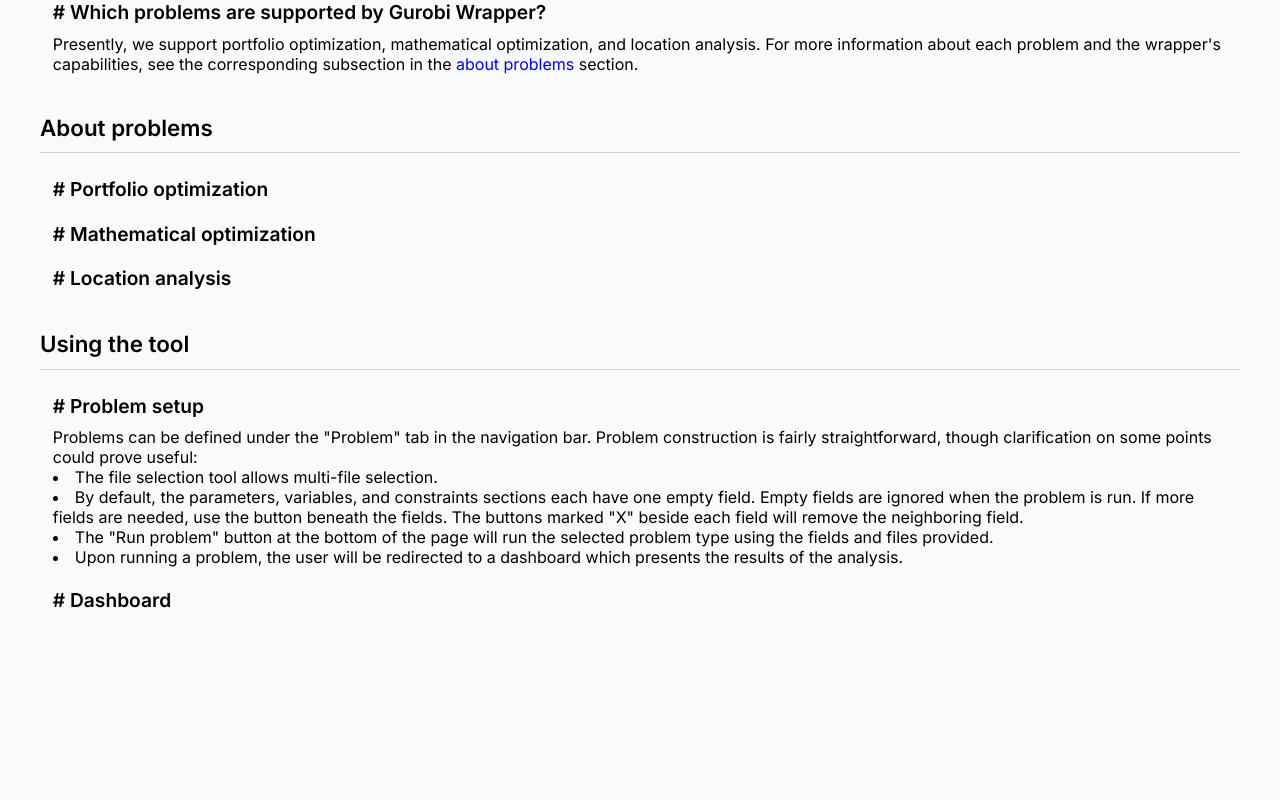
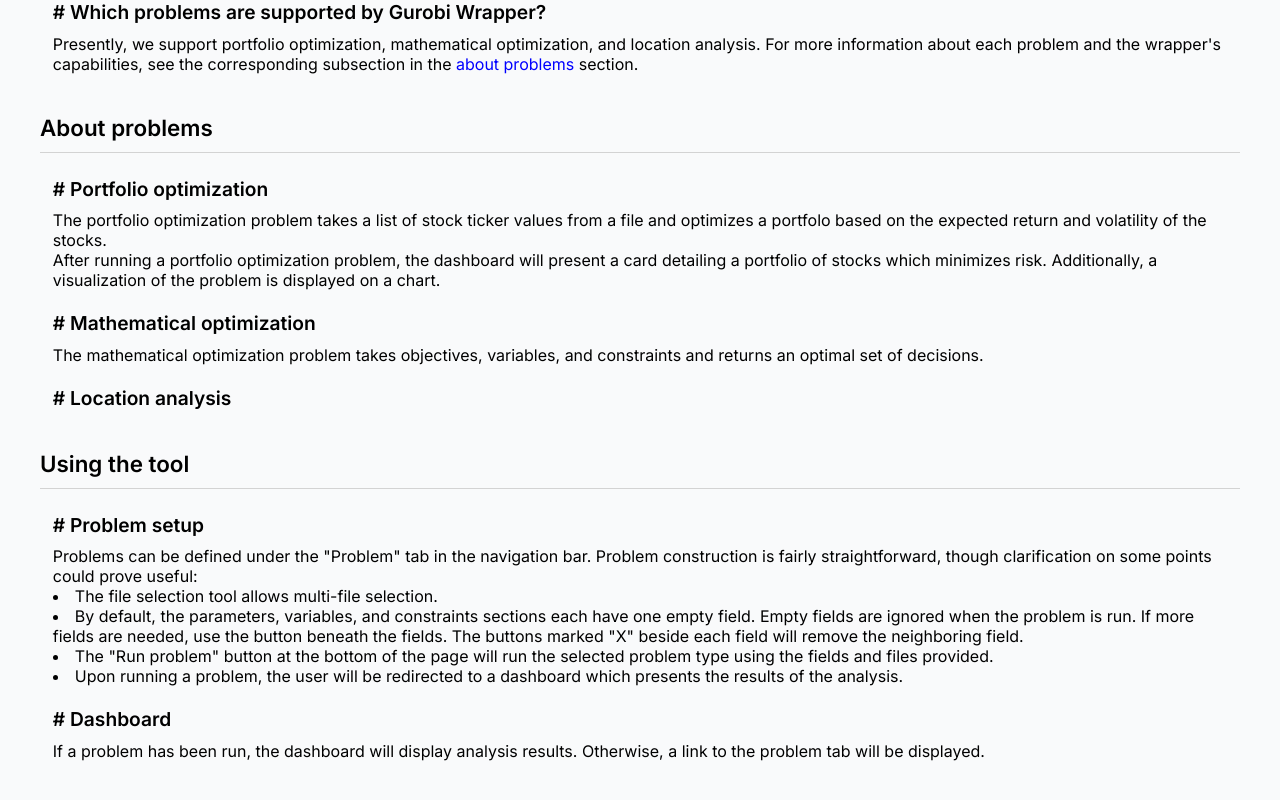
Before and after one commit to rileyounga/GurobiETL, a Next.js app in the folder src/frontend/: page /faq in a window 1280 px wide. Shown: the part 582-1382 px from the top of the page. Before the commit the page ends 1263 px from the top, so only its background shows below. Built offline with nearby package versions, Linux system fonts and the light colour scheme.

Commit message:
update faq

```diff
--- a/src/frontend/app/faq/page.js
+++ b/src/frontend/app/faq/page.js
@@ -44,10 +44,13 @@
 
         <div className={styles.question}>
           <h1># Portfolio optimization</h1>
+          <p>The portfolio optimization problem takes a list of stock ticker values from a file and optimizes a portfolo based on the expected return and volatility of the stocks.</p>
+          <p>After running a portfolio optimization problem, the dashboard will present a card detailing a portfolio of stocks which minimizes risk. Additionally, a visualization of the problem is displayed on a chart.</p>
         </div>
 
         <div className={styles.question}>
           <h1># Mathematical optimization</h1>
+          <p>The mathematical optimization problem takes objectives, variables, and constraints and returns an optimal set of decisions.</p>
         </div>
 
         <div className={styles.question}>
@@ -72,6 +75,7 @@
 
         <div className={styles.question}>
           <h1># Dashboard</h1>
+          <p>If a problem has been run, the dashboard will display analysis results. Otherwise, a link to the problem tab will be displayed.</p>
         </div>
       </div>
     </main>
```
